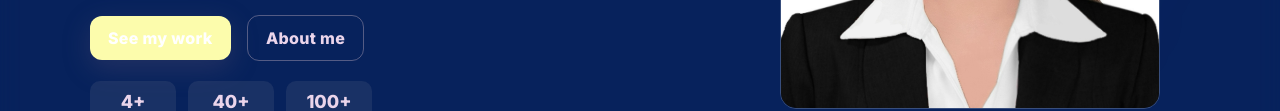
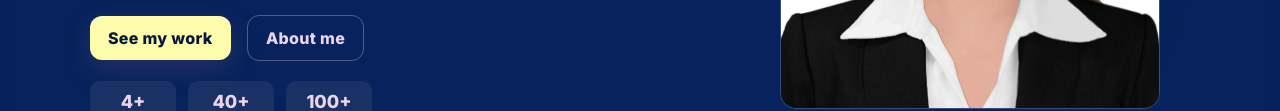
Before and after one commit to quibuyenuvel-maker/About-Me, a plain HTML site: page index.html in a window 1280 px wide. Shown: the part 514-625 px from the top of the page. Drawn offline with Linux system fonts and the light colour scheme.

Commit message:
Change btn-primary text color to dark blue

```diff
--- a/style.css
+++ b/style.css
@@ -157,7 +157,7 @@ main, header, footer, .container, .content, .card, * {
 }
 .btn-primary{
   background: var(--accent);
-  color:#fff;box-shadow:0 8px 28px rgba(122,98,124,0.25)
+  color:#09173D;box-shadow:0 8px 28px rgba(122,98,124,0.25)
 }
 .btn-primary:hover{transform:translateY(-2px)}
 .btn-ghost{
```
